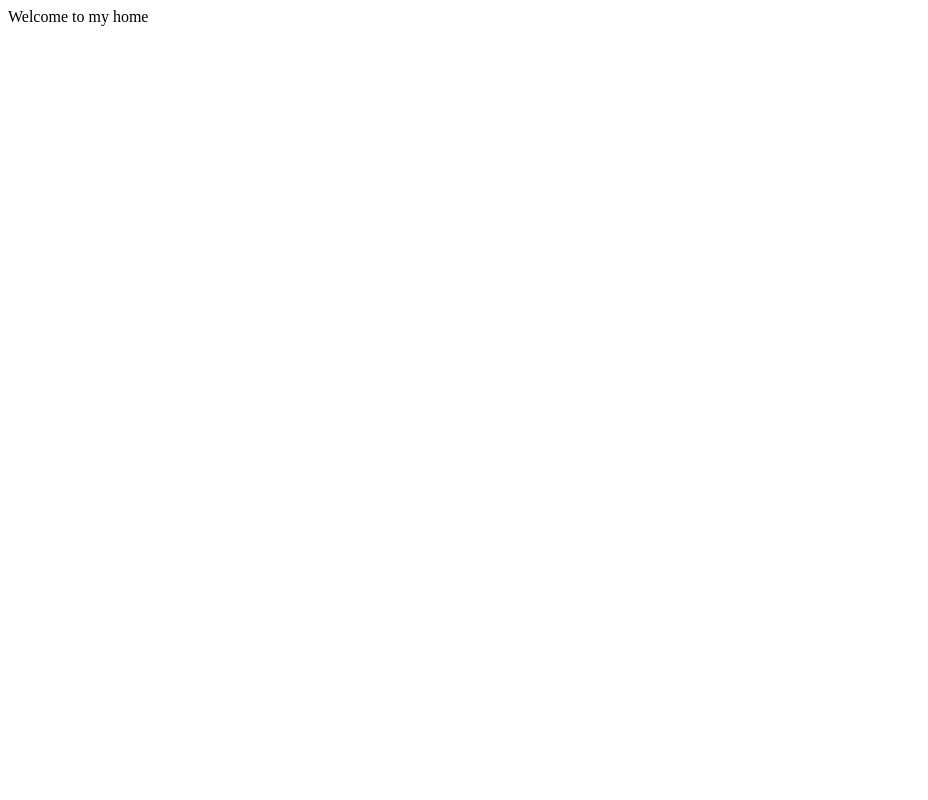
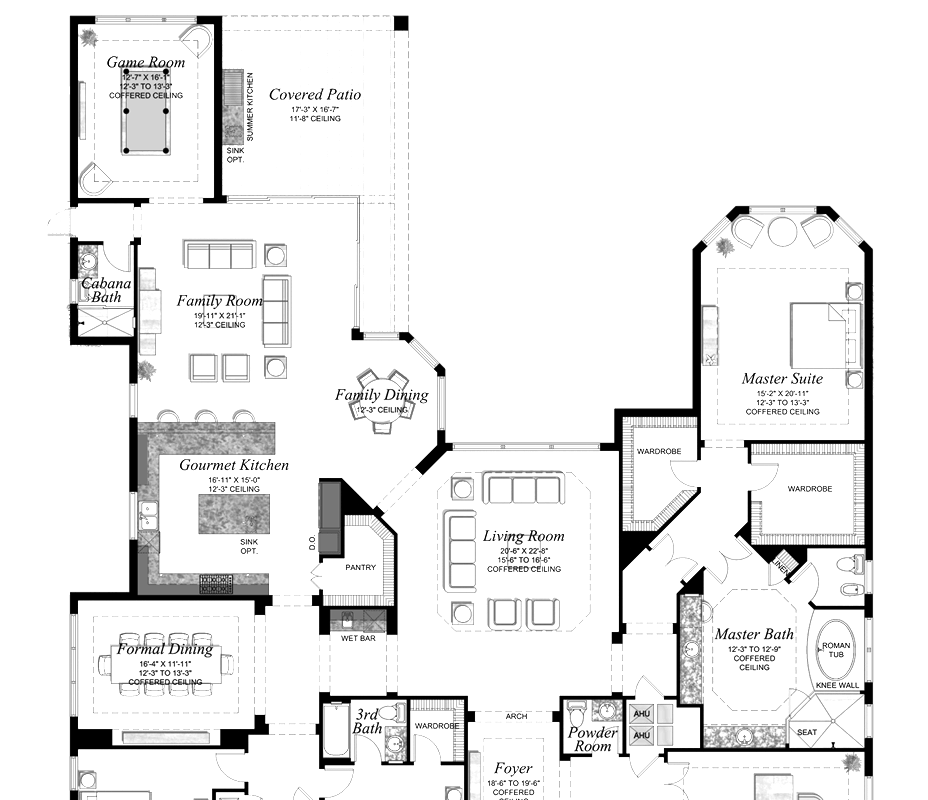
Before and after one commit to dilkwak/dillonkwak.ca, a plain HTML site: page frontend/index.html in a window 1280 px wide. Shown: the top 800 px of the page, without its empty margins (0-928 px from the left). Drawn offline with Linux system fonts and the light colour scheme.

Commit message:
basic visuals

```diff
--- /dev/null
+++ b/expression.txt
@@ -0,0 +1,3 @@
+I want to enter the house blue print that shows the cursor that's blue star
+
+https://www.colorhexa.com/0037ff
--- a/frontend/index.html
+++ b/frontend/index.html
@@ -3,9 +3,10 @@
 <head>
     <meta charset="UTF-8">
     <meta name="viewport" content="width=device-width, initial-scale=1.0">
-    <title>Hello WOrld!</title>
+    <link rel="stylesheet" href="style.css">
+    <title>Dillon Kwak</title>
 </head>
 <body>
-    Welcome to my home
+    <img src="/frontend/img/houseBlueprint.png" alt="">
 </body>
 </html>
--- /dev/null
+++ b/frontend/style.css
@@ -0,0 +1,13 @@
+*:root{
+    main-vg-color: #0037FF;
+}
+
+body{
+    background-color: var(main-vg-color);
+    cursor: url(/frontend/img/blueStarCursor_128.png), auto;
+}
+
+img {
+    display: flex;
+    justify-content: center;
+}
```
Also changed, not shown: frontend/img/blueStarCursor_128.png (added), frontend/img/houseBlueprint.png (added), frontend/projects/projects.html (added), frontend/script.js (added), whatdoiwanttomake.txt (line endings or trailing spaces).
